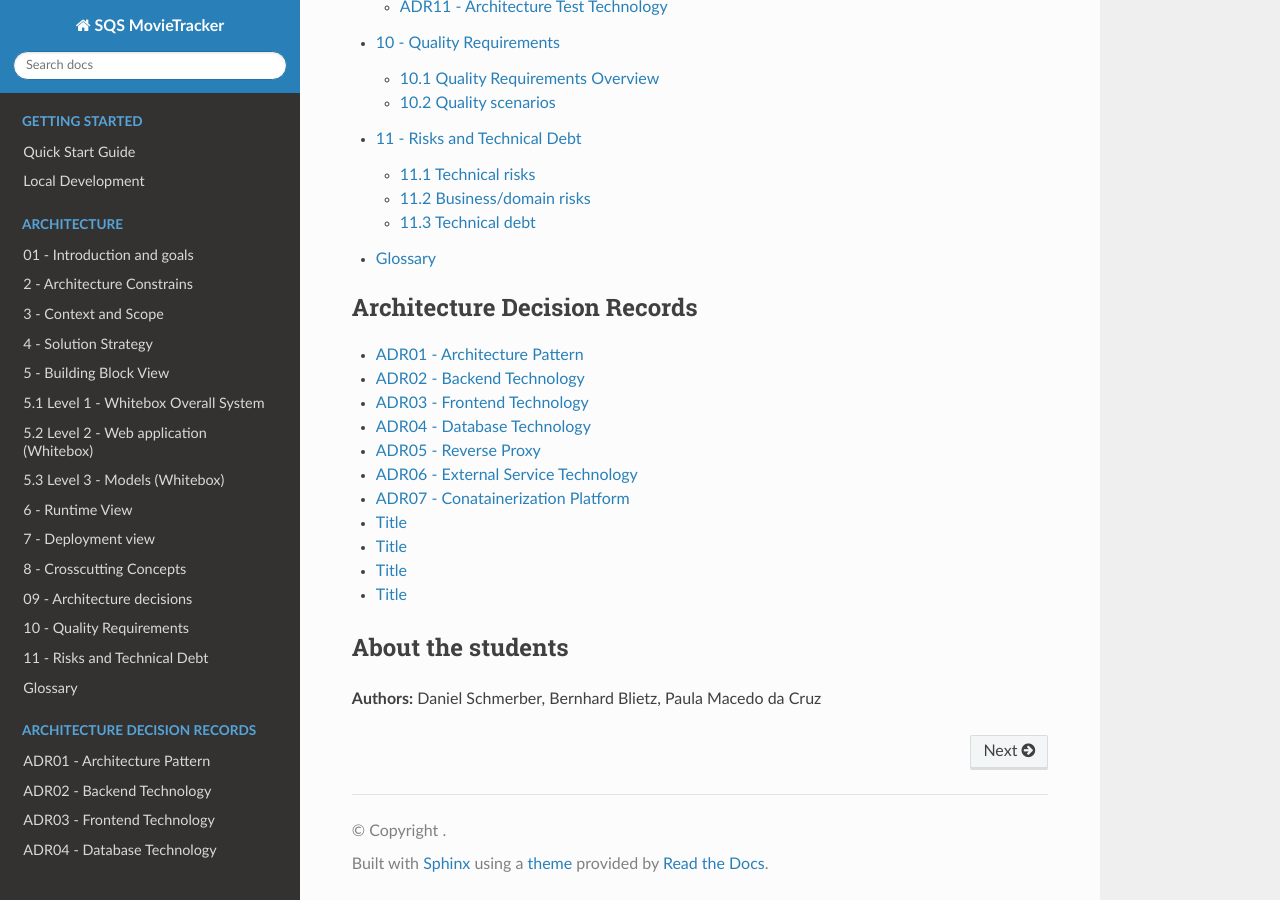
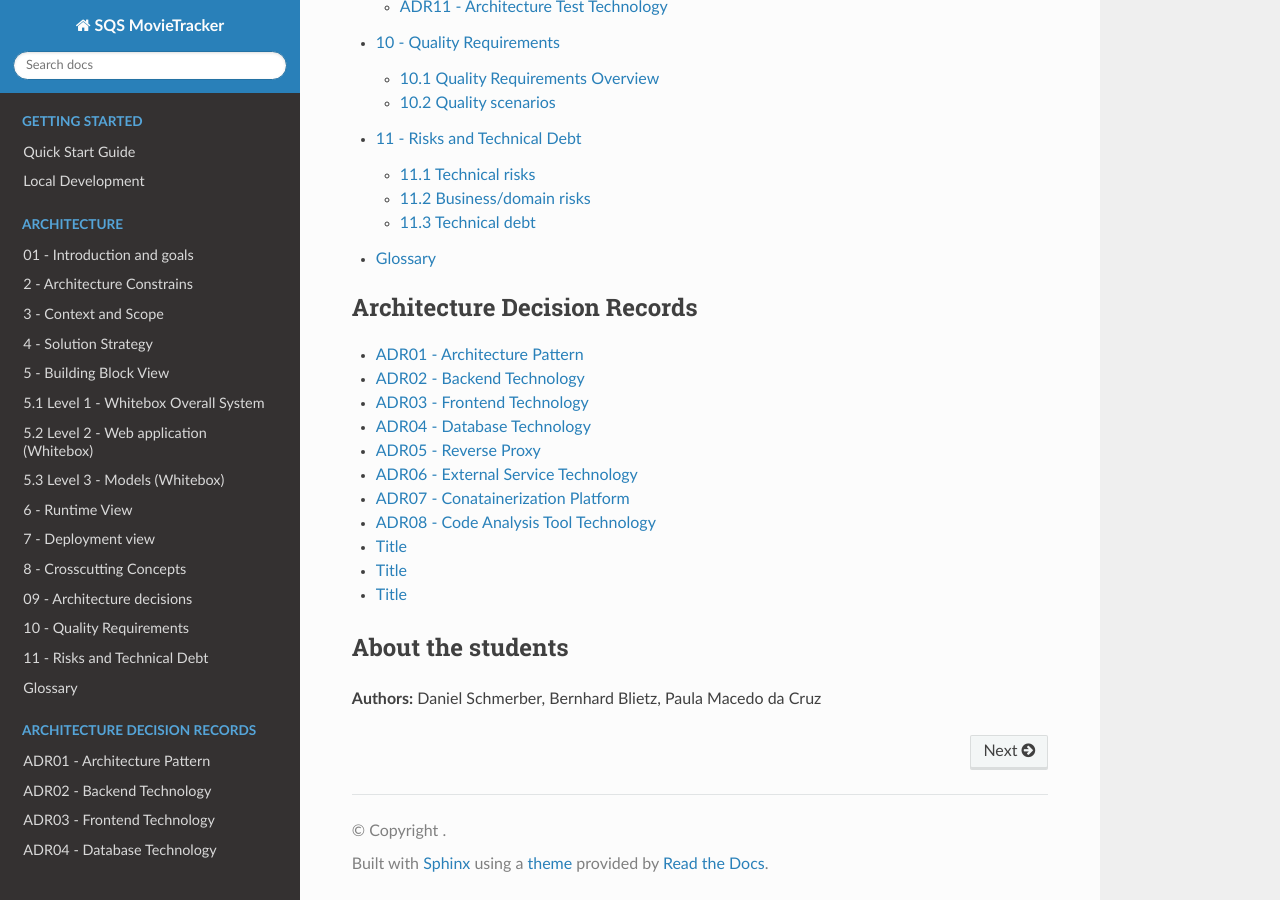
Before and after one commit to DanielSchmerber/SQS26_MovieTracker, a Sphinx documentation site: the page built from docs/index.md, in a window 1280 px wide and 900 px high, scrolled down 2389 px. Built offline with Sphinx 7.4.7 and the Read the Docs theme 3.1.0, drawn with Linux system fonts in a browser that asks for light colours.

Commit message:
Update 008-code-analysis-tool-technology.md
fix issue title

```diff
--- a/docs/arc42/09_architecture_decisions_(adr)/008-code-analysis-tool-technology.md
+++ b/docs/arc42/09_architecture_decisions_(adr)/008-code-analysis-tool-technology.md
@@ -1,15 +1,16 @@
-# Title
+# ADR08 - Code Analysis Tool Technology
+## Title
 
 Decision to Choose the Code Analysis Tool
 
 
 
-## Status
+### Status
 
 accepted
 
 
-## Context
+### Context
 
 We need a code analysis tool that should:
 
@@ -23,13 +24,13 @@ Alternatives considered included:
 - DeepSource
 
 
-## Decision
+### Decision
 
 We chose Sonarqube. Sonarqube is free and support the technologies used in our project.
 
 
 
-## Consequences
+### Consequences
 
 **Easier:**
 
```
